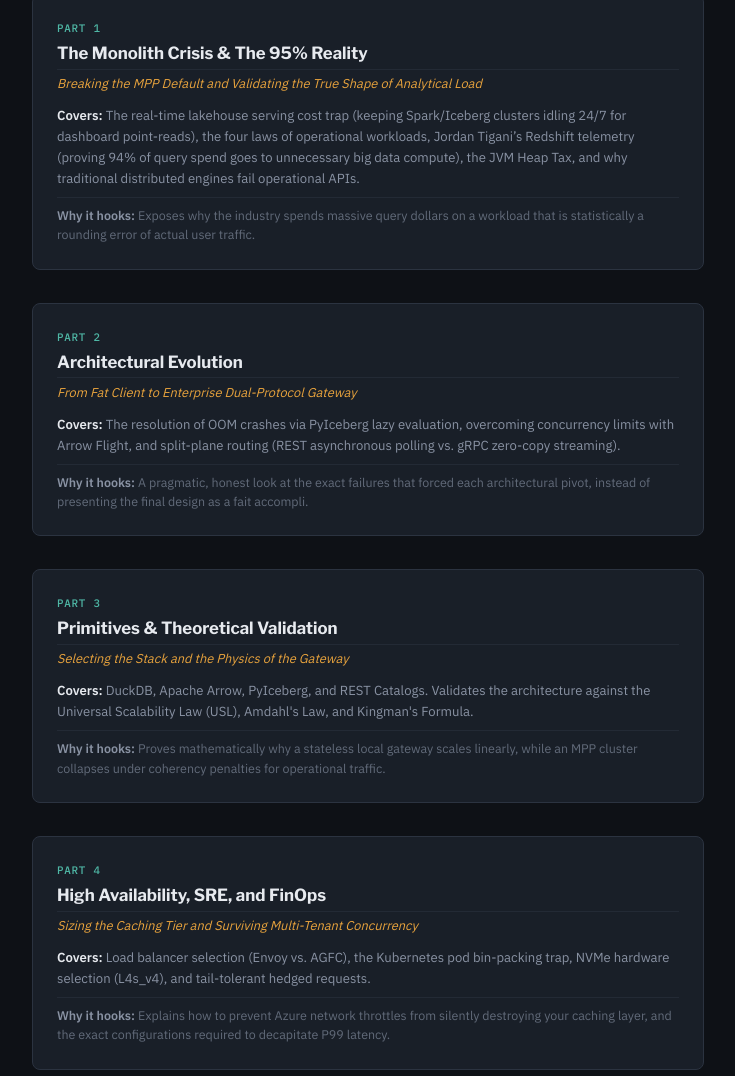
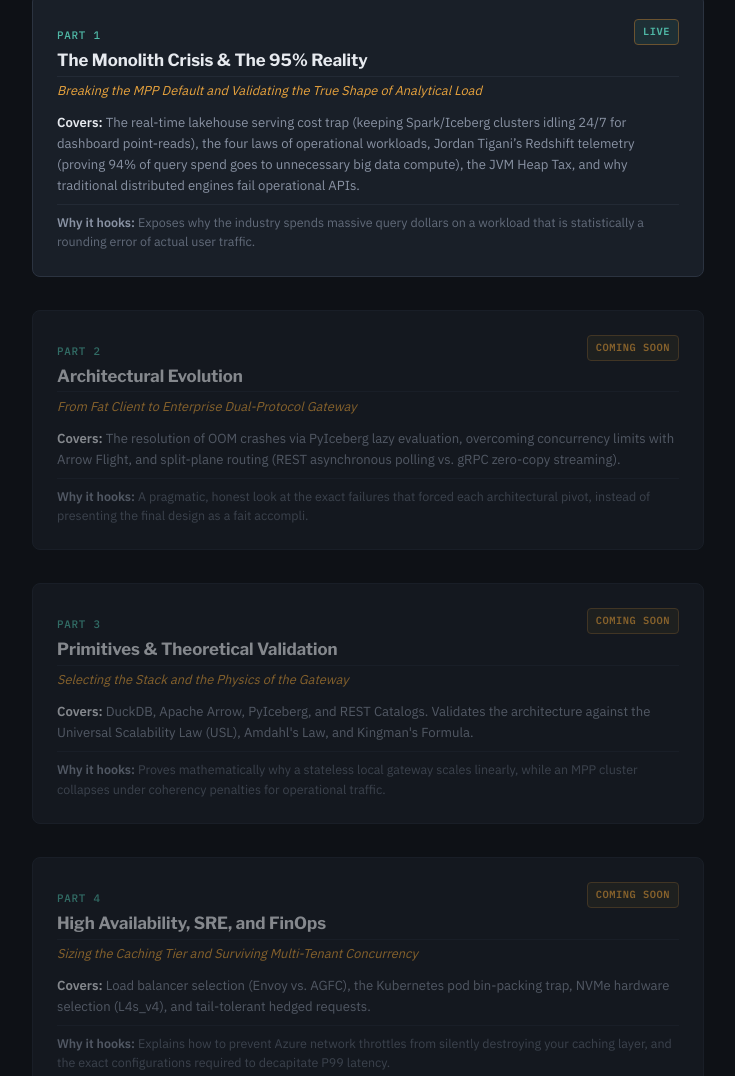
Before and after one commit to saurav-sana/blog, a website: page series/smart-data-gateway/index.html in a window 1280 px wide. Shown: the part 1681-2757 px from the top of the page, without its empty margins (272-1007 px from the left). Drawn offline with nearby package versions, Linux system fonts and the light colour scheme.

Commit message:
updated index

```diff
--- a/series/smart-data-gateway/index.html
+++ b/series/smart-data-gateway/index.html
@@ -241,6 +241,27 @@
             background: var(--panel-2);
         }
 
+        .part-card.disabled {
+            opacity: 0.55;
+            cursor: not-allowed;
+            pointer-events: none;
+            background: var(--panel);
+            border-color: var(--line-soft);
+        }
+
+        .upcoming-badge {
+            font-family: 'IBM Plex Mono', monospace;
+            font-size: 0.65rem;
+            font-weight: 600;
+            color: var(--amber);
+            background: rgba(212, 167, 44, 0.1);
+            padding: 0.2rem 0.5rem;
+            border-radius: 4px;
+            text-transform: uppercase;
+            letter-spacing: 0.05em;
+            float: right;
+        }
+
         .part-eyebrow {
             font-family: 'IBM Plex Mono', Consolas, monospace;
             font-size: 0.68rem;
@@ -248,6 +269,7 @@
             letter-spacing: 0.07em;
             text-transform: uppercase;
             margin-bottom: 0.35rem;
+            display: inline-block;
         }
 
         .part-title {
@@ -408,9 +430,11 @@
 
             <ul class="part-list" role="list">
 
+                <!-- ACTIVE: Part 1 -->
                 <li>
                     <a href="part-1-the-monolith-crisis.html" class="part-card" data-tooltip="An empirical look at the limits of legacy OLAP and the mathematical reality that 94% of enterprise analytical queries scan less than 10GB of data.">
                         <div class="part-eyebrow">Part 1</div>
+                        <span class="upcoming-badge" style="color: var(--teal); background: rgba(79, 184, 166, 0.1);">Live</span>
                         <h2 class="part-title">The Monolith Crisis & The 95% Reality</h2>
                         <p class="part-subtitle">Breaking the MPP Default and Validating the True Shape of Analytical Load</p>
                         <p class="part-covers"><strong>Covers:</strong> The real-time lakehouse serving cost trap (keeping Spark/Iceberg clusters idling 24/7 for dashboard point-reads), the four laws of operational workloads, Jordan Tigani’s Redshift telemetry (proving 94% of query spend goes to unnecessary big data compute), the JVM Heap Tax, and why traditional distributed engines fail operational APIs.</p>
@@ -418,44 +442,52 @@
                     </a>
                 </li>
 
+                <!-- DISABLED: Part 2 -->
                 <li>
-                    <a href="part-2-architectural-evolution.html" class="part-card" data-tooltip="A step-by-step breakdown of how the architecture evolved to solve OOM crashes, Python GIL locks, and load balancer timeouts.">
+                    <div class="part-card disabled">
                         <div class="part-eyebrow">Part 2</div>
+                        <span class="upcoming-badge">Coming Soon</span>
                         <h2 class="part-title">Architectural Evolution</h2>
                         <p class="part-subtitle">From Fat Client to Enterprise Dual-Protocol Gateway</p>
                         <p class="part-covers"><strong>Covers:</strong> The resolution of OOM crashes via PyIceberg lazy evaluation, overcoming concurrency limits with Arrow Flight, and split-plane routing (REST asynchronous polling vs. gRPC zero-copy streaming).</p>
                         <p class="part-hook"><strong>Why it hooks:</strong> A pragmatic, honest look at the exact failures that forced each architectural pivot, instead of presenting the final design as a fait accompli.</p>
-                    </a>
+                    </div>
                 </li>
 
+                <!-- DISABLED: Part 3 -->
                 <li>
-                    <a href="part-3-primitives-and-theoretical-validation.html" class="part-card" data-tooltip="Mapping technology choices to computer science laws: Universal Scalability Law, Amdahl's Law, and Kingman's Formula.">
+                    <div class="part-card disabled">
                         <div class="part-eyebrow">Part 3</div>
+                        <span class="upcoming-badge">Coming Soon</span>
                         <h2 class="part-title">Primitives & Theoretical Validation</h2>
                         <p class="part-subtitle">Selecting the Stack and the Physics of the Gateway</p>
                         <p class="part-covers"><strong>Covers:</strong> DuckDB, Apache Arrow, PyIceberg, and REST Catalogs. Validates the architecture against the Universal Scalability Law (USL), Amdahl's Law, and Kingman's Formula.</p>
                         <p class="part-hook"><strong>Why it hooks:</strong> Proves mathematically why a stateless local gateway scales linearly, while an MPP cluster collapses under coherency penalties for operational traffic.</p>
-                    </a>
+                    </div>
                 </li>
 
+                <!-- DISABLED: Part 4 -->
                 <li>
-                    <a href="part-4-reliability-scaling-and-finops.html" class="part-card" data-tooltip="Sizing the caching tier, Envoy tail-tolerance, and avoiding the Kubernetes bin-packing math trap.">
+                    <div class="part-card disabled">
                         <div class="part-eyebrow">Part 4</div>
+                        <span class="upcoming-badge">Coming Soon</span>
                         <h2 class="part-title">High Availability, SRE, and FinOps</h2>
                         <p class="part-subtitle">Sizing the Caching Tier and Surviving Multi-Tenant Concurrency</p>
                         <p class="part-covers"><strong>Covers:</strong> Load balancer selection (Envoy vs. AGFC), the Kubernetes pod bin-packing trap, NVMe hardware selection (L4s_v4), and tail-tolerant hedged requests.</p>
                         <p class="part-hook"><strong>Why it hooks:</strong> Explains how to prevent Azure network throttles from silently destroying your caching layer, and the exact configurations required to decapitate P99 latency.</p>
-                    </a>
+                    </div>
                 </li>
 
+                <!-- DISABLED: Part 5 -->
                 <li>
-                    <a href="part-5-roi-and-ai-native-future.html" class="part-card" data-tooltip="The physical limits of Parquet, and how to safely extend the gateway's AST guardrails to autonomous LLMs via MCP.">
+                    <div class="part-card disabled">
                         <div class="part-eyebrow">Part 5</div>
+                        <span class="upcoming-badge">Coming Soon</span>
                         <h2 class="part-title">Production ROI and the AI-Native Future</h2>
                         <p class="part-subtitle">Where it Fails, and How it Scales to Autonomous Agents</p>
                         <p class="part-covers"><strong>Covers:</strong> Real-world infrastructure reductions (>80% RAM saved), architectural non-fits (OLTP, fuzzy search), and extending the gateway with Model Context Protocol (MCP) for LLMs.</p>
                         <p class="part-hook"><strong>Why it hooks:</strong> Discovers how zero-trust SQLGlot AST guardrails make it structurally safe to let autonomous AI agents loose on your enterprise data lake without token bloat.</p>
-                    </a>
+                    </div>
                 </li>
 
             </ul>
```
